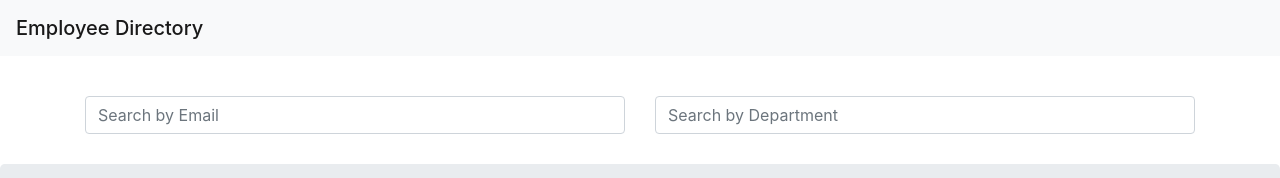
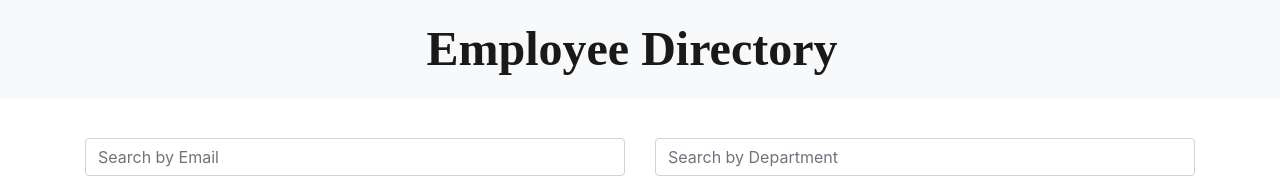
Before and after one commit to ankmud01/Employee_Directory, a React (Create React App) app: page / in a window 1280 px wide. Shown: the top 178 px of the page. Built offline with nearby package versions, Linux system fonts and the light colour scheme.

Commit message:
added some css to app..

```diff
--- /dev/null
+++ b/src/components/EmployeeTableComponent/employeetable.css
@@ -0,0 +1,4 @@
+h3{
+    margin-top: -2rem;
+    margin-bottom: 2rem;
+}
--- a/src/components/EmployeeTableComponent/employeetable.js
+++ b/src/components/EmployeeTableComponent/employeetable.js
@@ -1,4 +1,5 @@
 import React from 'react';
+import './employeetable.css';
 
 export default function employeetable(props) {
   return (
--- /dev/null
+++ b/src/components/HeaderComponent/Header.css
@@ -0,0 +1,9 @@
+.navbar{
+    font-family: 'Times New Roman', Times, serif;
+    display: block;
+}
+
+.navbar-brand{
+    font-weight: bolder;
+    font-size: 3rem;
+}
--- a/src/components/HeaderComponent/Header.js
+++ b/src/components/HeaderComponent/Header.js
@@ -1,10 +1,11 @@
 import React from 'react';
+import './Header.css';
 
 export default function header() {
   return (
-    <div className='continer-fluid'>
+    <div className='continer-fluid title'>
       <nav className='navbar navbar-light bg-light'>
-        <span className='navbar-brand mb-0 h1'>Employee Directory</span>
+        <span className='navbar-brand'>Employee Directory</span>
       </nav>
     </div>
   );
```
